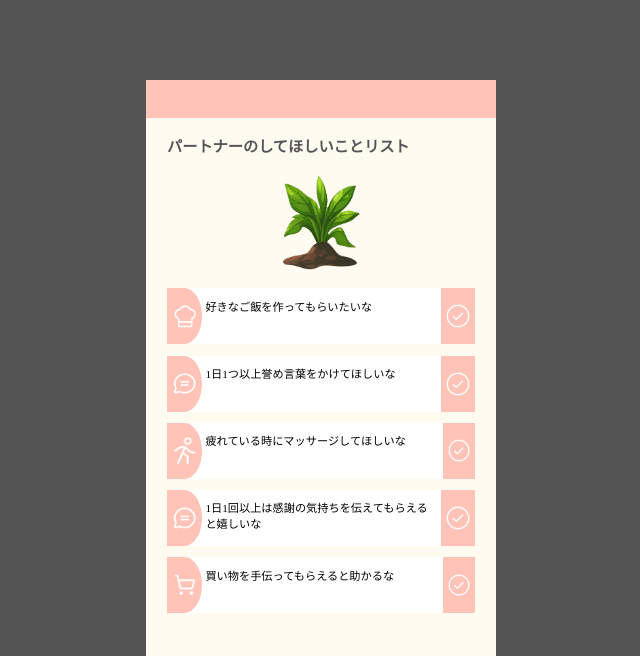
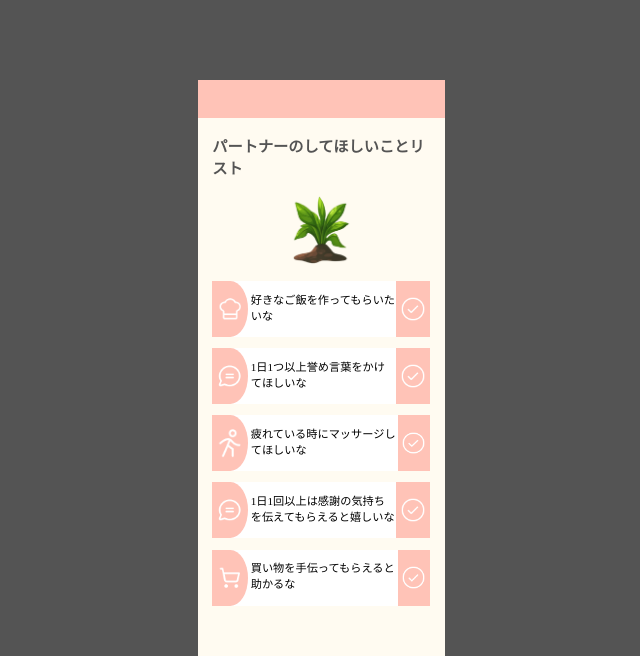
Before and after one commit to y-ugok/ListApp, a plain HTML site: page index.html in a window 1280 px wide. Shown: the top 656 px of the page, without its empty margins (319-959 px from the left). Drawn offline with Linux system fonts and the light colour scheme.

Commit message:
スマホ以上の画面幅で見た時の横幅を変更

```diff
--- a/css/style.css
+++ b/css/style.css
@@ -244,7 +244,7 @@ label {
   .sp-main-wrapper {
     background-color: #fffbf1;
     height: 80vh;
-    width: 350px;
+    width: 247px;
     margin: 0 auto;
     position: relative;
   }
```
